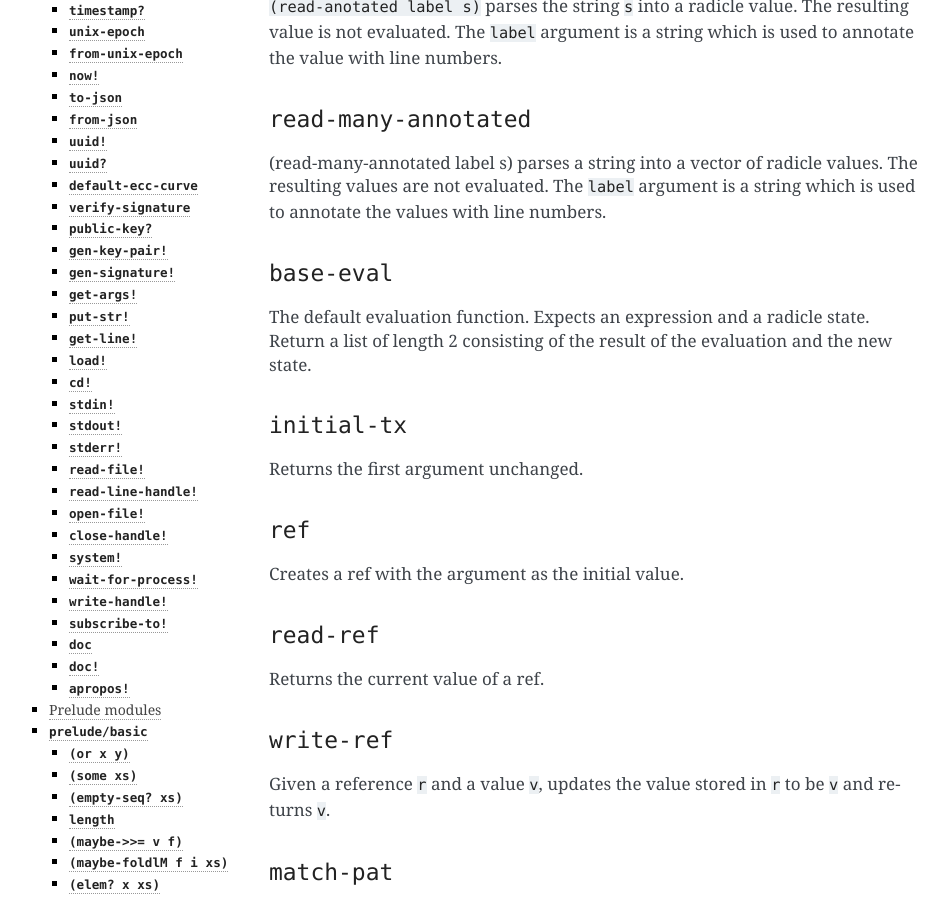
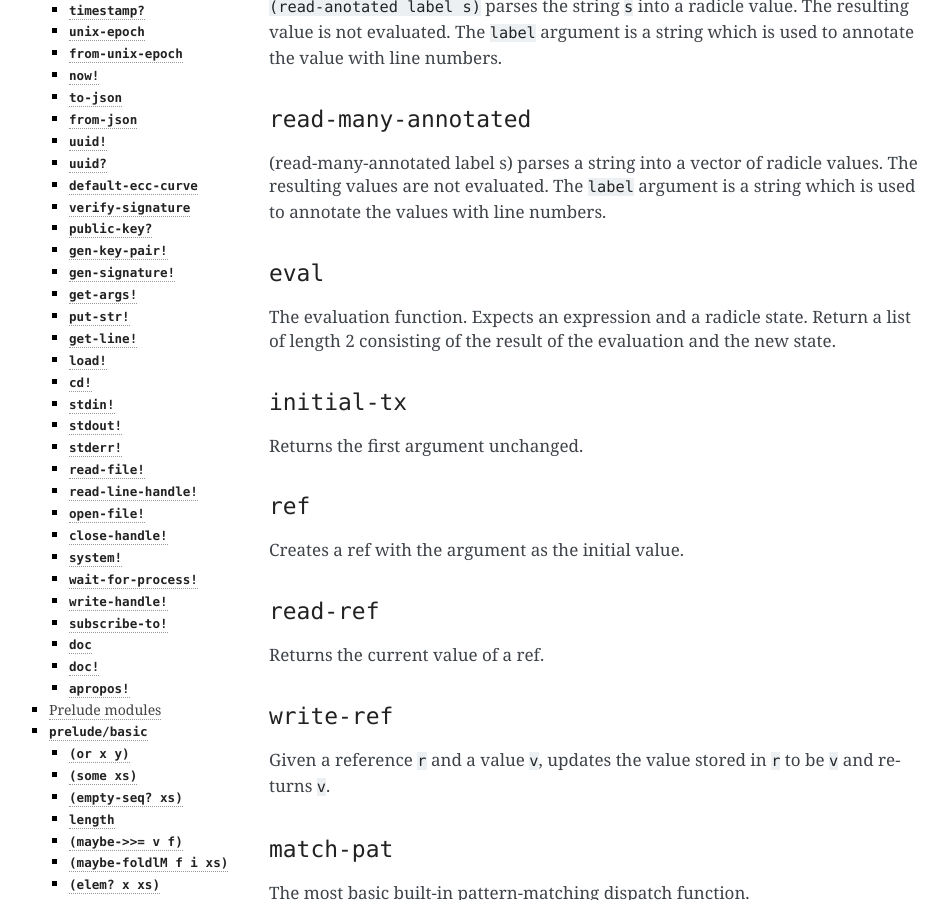
Before and after one commit to radicle-dev/radicle-alpha, a Sphinx documentation site: the page built from docs/source/reference.rst, in a window 1280 px wide and 900 px high, scrolled down 1626 px. Shown: the whole window, without its empty margins (151-1099 px from the left). Built offline with Sphinx 7.4.7, drawn with Linux system fonts in a browser that asks for light colours; pages that are not in the unit, such as notebooks, are missing from menus.

Commit message:
Rename `base-eval` to `eval`.

```diff
--- a/docs/source/reference.rst
+++ b/docs/source/reference.rst
@@ -84,12 +84,12 @@ string which is used to annotate the value with line numbers.
 values. The resulting values are not evaluated. The ``label`` argument
 is a string which is used to annotate the values with line numbers.
 
-``base-eval``
-~~~~~~~~~~~~~
-
-The default evaluation function. Expects an expression and a radicle
-state. Return a list of length 2 consisting of the result of the
-evaluation and the new state.
+``eval``
+~~~~~~~~
+
+The evaluation function. Expects an expression and a radicle state.
+Return a list of length 2 consisting of the result of the evaluation and
+the new state.
 
 ``initial-tx``
 ~~~~~~~~~~~~~~
--- a/reference-doc.yaml
+++ b/reference-doc.yaml
@@ -29,7 +29,7 @@ primFns:
 - read-annotated
 - read-many-annotated
 # Eval
-- base-eval
+- eval
 - initial-tx
 # Refs
 - ref
```
Also changed, not shown: 6 other files.
